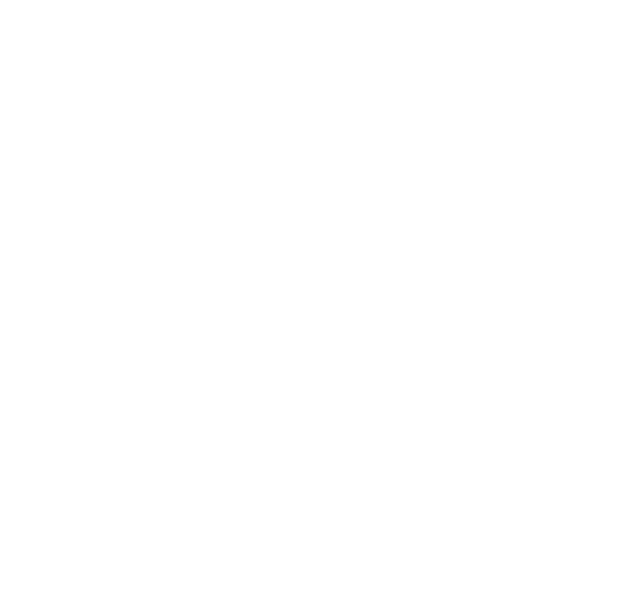
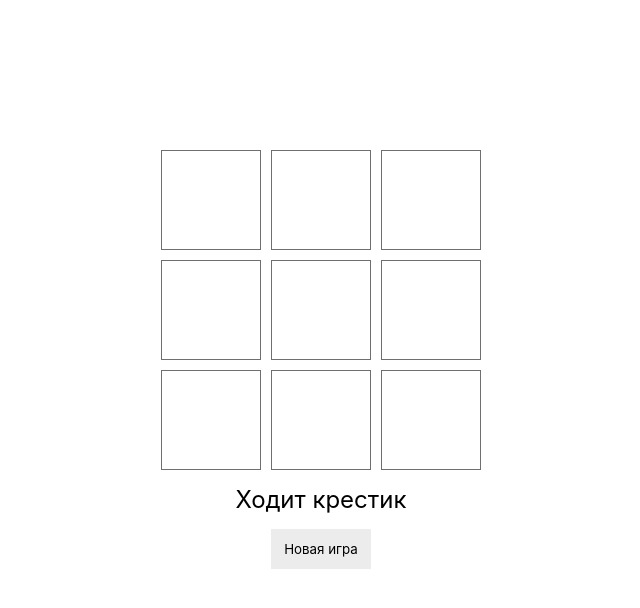
Before and after one commit to e1devrus/tic-tac-toe, a website built with webpack: page index.html in a window 1280 px wide. Shown: the whole page, without its empty margins (319-959 px from the left). Built offline with nearby package versions, Linux system fonts and the light colour scheme.

Commit message:
feat: add simple game field layout

```diff
--- a/index.html
+++ b/index.html
@@ -7,6 +7,5 @@
     <title>Tic-Tac-Toe</title>
 </head>
 <body>
-    <script src='src/indes.js'></script>
 </body>
 </html>
--- /dev/null
+++ b/src/controllers/UIController.js
@@ -0,0 +1,46 @@
+export class UIController {
+  init(selector) {
+    this.selector = selector;
+    this.gameField = document.querySelector(selector);
+    this.render();
+  }
+
+  render() {
+    this.gameField.innerHTML = `
+    <div class="container">
+      <div class="grid">
+        <div class="cell">
+
+        </div>
+        <div class="cell">
+
+        </div>
+        <div class="cell">
+
+        </div>
+        <div class="cell">
+
+        </div>
+        <div class="cell">
+
+        </div>
+        <div class="cell">
+
+        </div>
+        <div class="cell">
+
+        </div>
+        <div class="cell">
+
+        </div>
+        <div class="cell">
+
+        </div>
+      </div>
+      <span class="notification">Ходит крестик</span>
+      <div class="control-panel">
+        <button class="new-game-btn">Новая игра</button>
+      </div>
+    </div>`;
+  }
+}
--- a/src/index.js
+++ b/src/index.js
@@ -0,0 +1,7 @@
+import { UIController } from './controllers/UIController';
+import './style/style.css';
+
+document.addEventListener('DOMContentLoaded', () => {
+  const controller = new UIController();
+  controller.init('body');
+});
--- /dev/null
+++ b/src/services/gameService.js
@@ -0,0 +1 @@
+// Service will be here //
--- /dev/null
+++ b/src/style/style.css
@@ -0,0 +1,55 @@
+* {
+  margin: 0;
+  padding: 0;
+
+  box-sizing: border-box;
+
+  font-family: -apple-system, BlinkMacSystemFont, 'Segoe UI', Roboto, Oxygen, Ubuntu, Cantarell, 'Open Sans', 'Helvetica Neue', sans-serif;
+}
+
+.container {
+  display: flex;
+  flex-direction: column;
+  justify-content: center;
+  align-items: center;
+
+  width: 100vw;
+
+  padding-top: 150px;
+}
+
+.grid {
+  display: grid;
+  grid-template-columns: 100px 100px 100px;
+  grid-template-rows: 100px 100px 100px;
+  grid-gap: 10px;
+}
+
+.cell {
+  border: 1px solid #706f6f;
+
+  cursor: pointer;
+}
+
+.notification {
+  display: inline-block;
+
+  margin: 15px 0;
+
+  font-size: 24px;
+}
+
+.new-game-btn {
+  width: 100px;
+  height: 40px;
+  line-height: 40px;
+
+  border: none;
+  background: #ececec;
+
+  cursor: pointer;
+}
+
+.new-game-btn:hover{
+  background: #dad7d7;
+}
--- /dev/null
+++ b/webpack.config.js
@@ -0,0 +1,40 @@
+const path = require('path');
+const HtmlWebpackPlugin = require('html-webpack-plugin');
+
+module.exports = {
+  mode: process.env.NODE_ENV || 'development',
+  devServer: {
+    open: true,
+    port: 9999,
+  },
+  entry: {
+    index: './src/index.js',
+  },
+  plugins: [
+    new HtmlWebpackPlugin({
+      title: 'Tic-Tac-Toe',
+    }),
+  ],
+  output: {
+    filename: '[name].bundle.js',
+    path: path.resolve(__dirname, 'dist'),
+  },
+  module: {
+    rules: [
+      {
+        test: /\.m?js$/,
+        exclude: /(node_modules|bower_components)/,
+        use: {
+          loader: 'babel-loader',
+          options: {
+            presets: ['@babel/preset-env'],
+          },
+        },
+      },
+      {
+        test: /\.css$/i,
+        use: ['style-loader', 'css-loader'],
+      },
+    ],
+  },
+};
```
Also changed, not shown: package.json (+13 -4 lines), .eslintrc.js (added), src/state/state.js (added), 1 other file.
